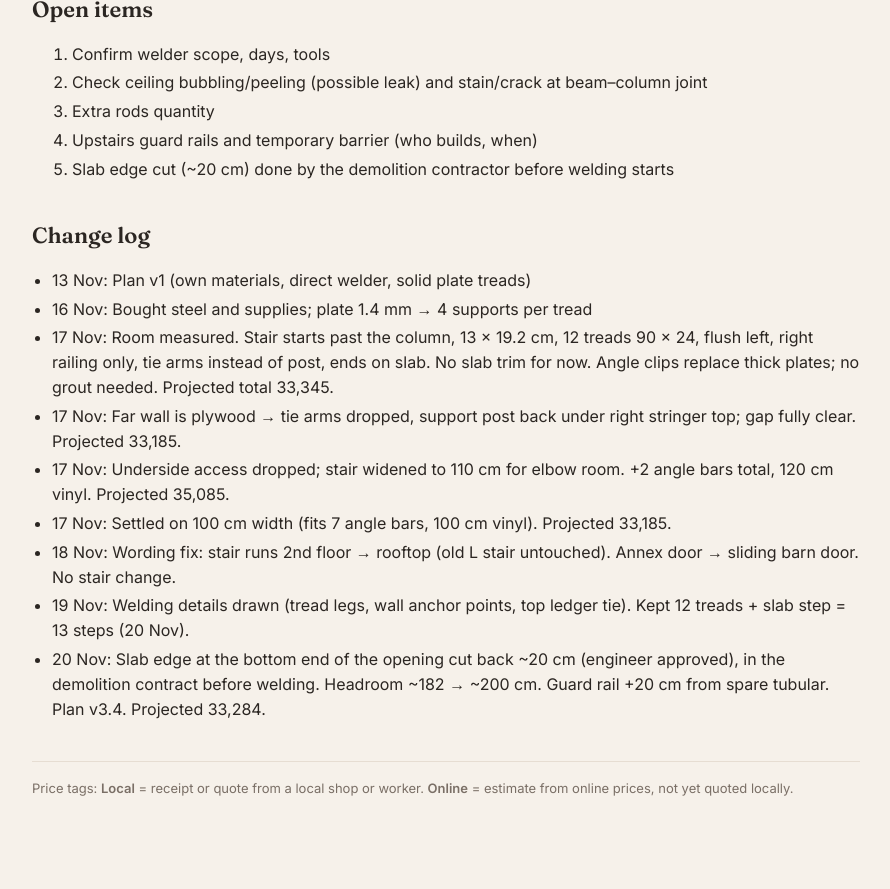
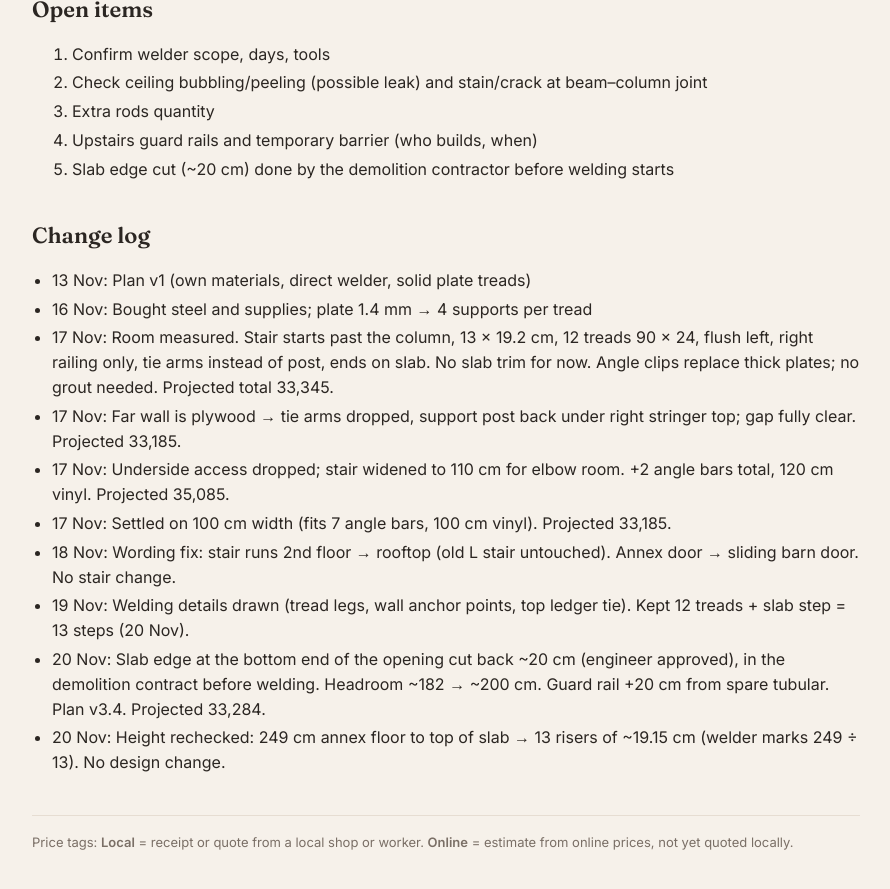
Before and after one commit to tatayotter/navarro-house, a Jekyll site: the page built from stairs/stair-project-brief.md, in a window 1280 px wide and 900 px high, scrolled down 2163 px. Shown: the top 889 px of the window, without its empty margins (194-1084 px from the left). Built offline with Jekyll 4.4.1, drawn with Linux system fonts in a browser that asks for light colours; before the commit the page ends 3009 px from its top, so only the background shows below that.

Commit message:
Stair brief: height rechecked 249 cm
Co-Authored-By: Claude Opus 5.5 <noreply@anthropic.com>
Claude-Session: https://claude.ai/code/session_01RUWgCQ9GXMBVgpb2oxa7jX

```diff
--- a/stairs/stair-project-brief.md
+++ b/stairs/stair-project-brief.md
@@ -71,3 +71,4 @@ Stress (walk, jump lightly, two people, push/pull railing) · Noise (no rattles)
 - 18 Nov: Wording fix: stair runs 2nd floor → rooftop (old L stair untouched). Annex door → sliding barn door. No stair change.
 - 19 Nov: Welding details drawn (tread legs, wall anchor points, top ledger tie). Kept 12 treads + slab step = 13 steps (20 Nov).
 - 20 Nov: Slab edge at the bottom end of the opening cut back ~20 cm (engineer approved), in the demolition contract before welding. Headroom ~182 → ~200 cm. Guard rail +20 cm from spare tubular. Plan v3.4. Projected 33,284.
+- 20 Nov: Height rechecked: 249 cm annex floor to top of slab → 13 risers of ~19.15 cm (welder marks 249 ÷ 13). No design change.
```
